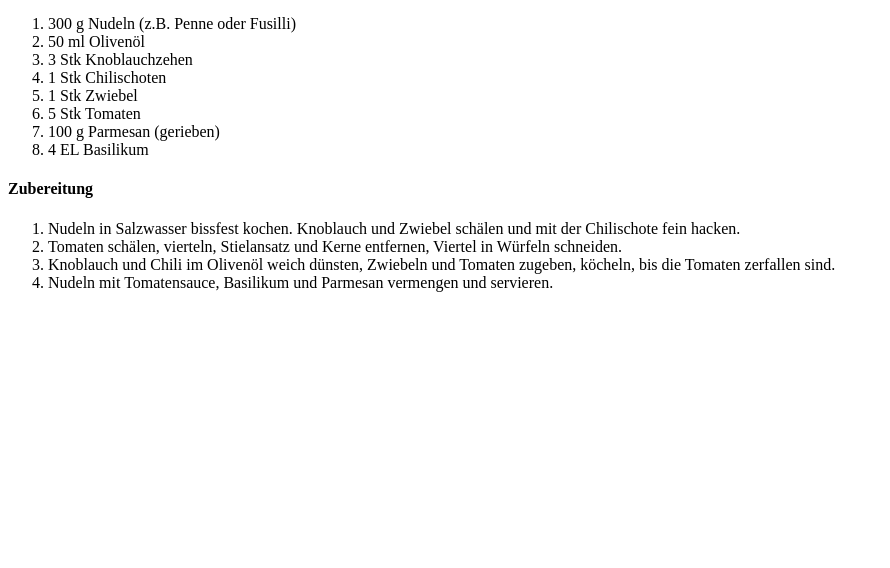
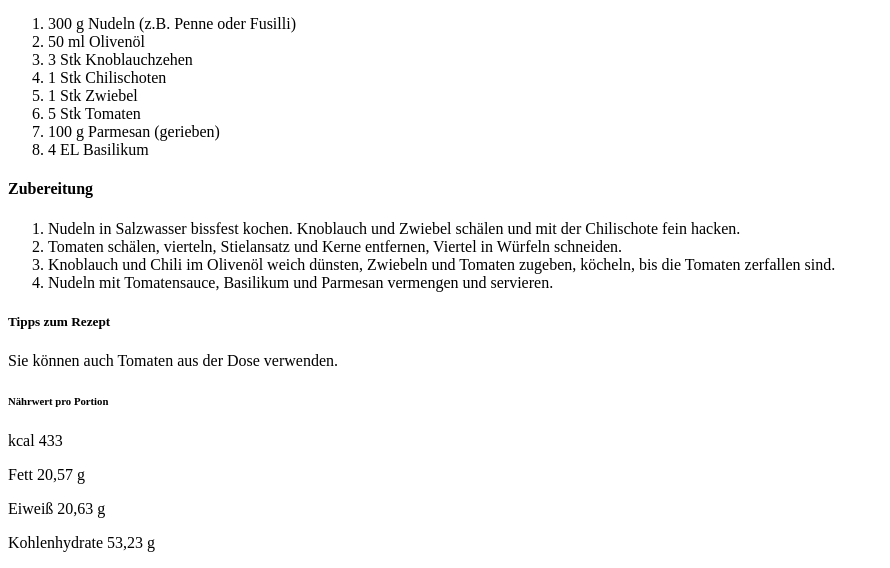
Before and after one commit to 01specter01/mein-lieblingsessen, a plain HTML site: page index.html in a window 1280 px wide. Shown: the part 509-1077 px from the top of the page, without its empty margins (0-890 px from the left). Before the commit the page ends 826 px from the top, so only its background shows below. Drawn offline with Linux system fonts and the light colour scheme.

Commit message:
html erweitert

```diff
--- a/index.html
+++ b/index.html
@@ -51,8 +51,13 @@
                 </li>
             </ol>
 
-            <h5></h5>
-            <h6></h6>
+            <h5>Tipps zum Rezept</h5>
+            <p>Sie können auch Tomaten aus der Dose verwenden.</p>
+            <h6>Nährwert pro Portion</h6>
+            <p>kcal 433</p>
+            <p>Fett 20,57 g</p>
+            <p>Eiweiß 20,63 g</p>
+            <p>Kohlenhydrate 53,23 g</p>
         </section>
     </body>
 </html>
```
